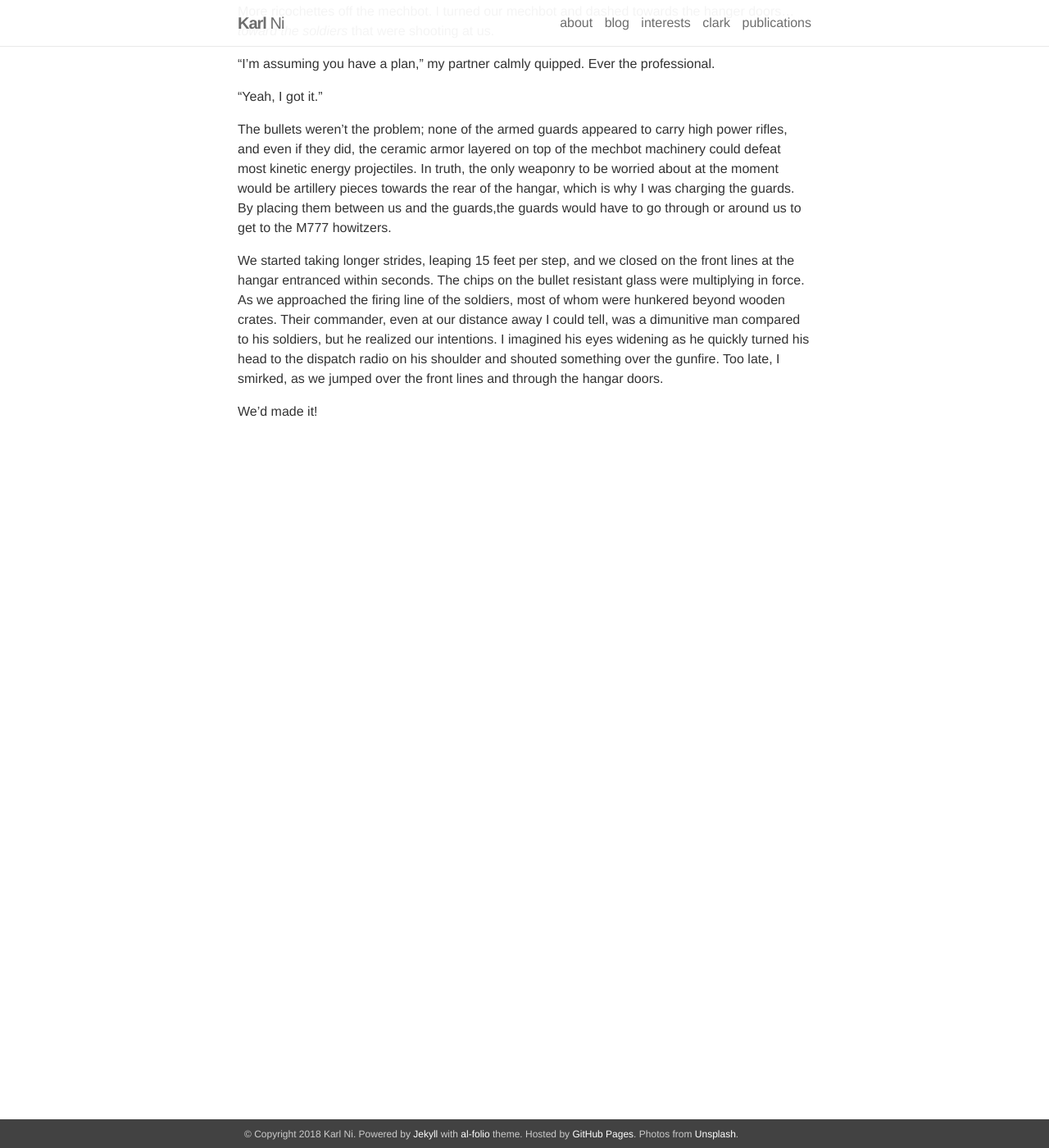
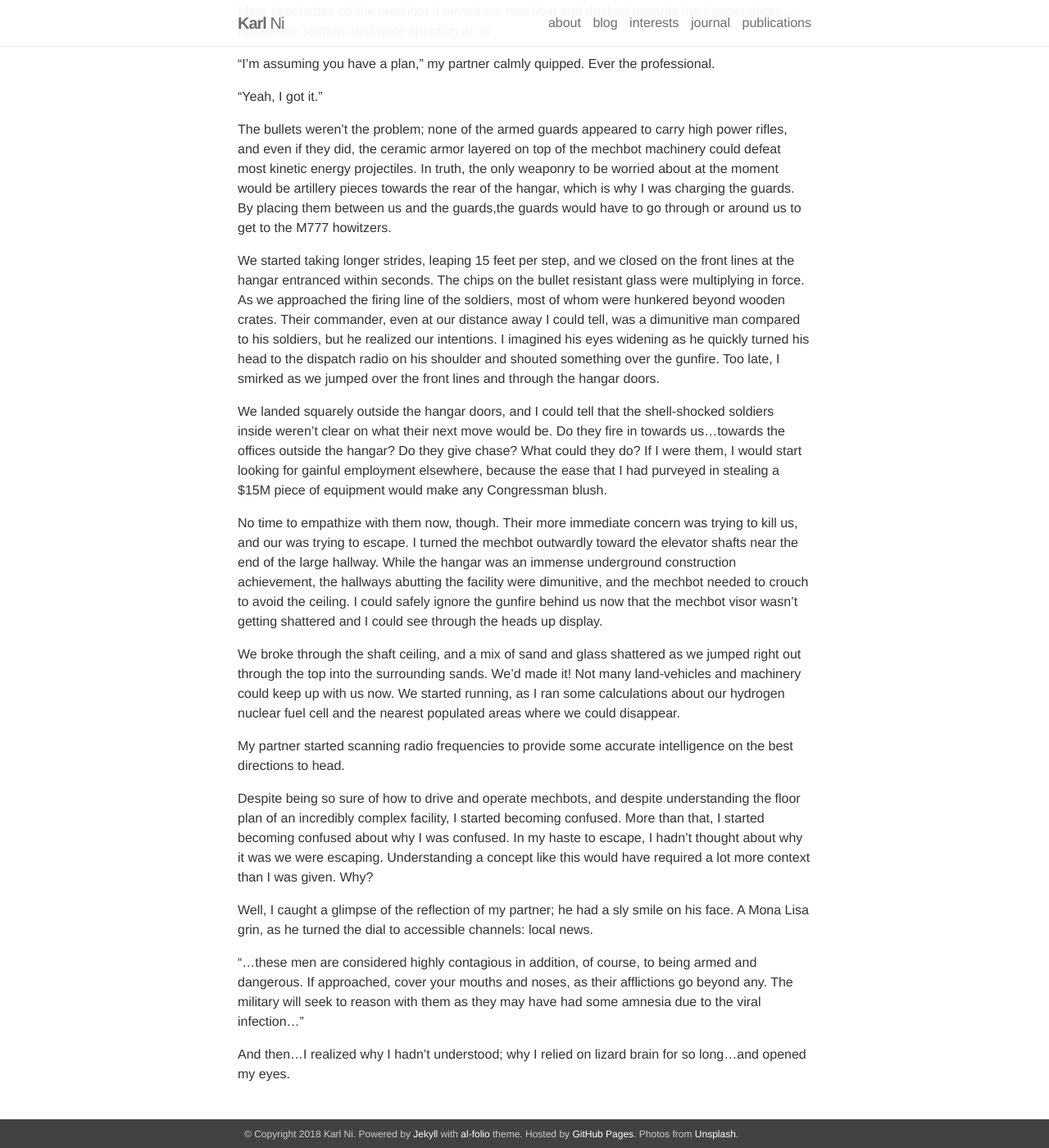
Before and after one commit to karllab41/site, a Jekyll site: the page built from _stories/2018-11-10-Dream-Recall.md, in a window 1280 px wide and 1400 px high, scrolled down 539 px. Shown: the whole window at 82% size. Built offline with Jekyll 4.4.1, drawn with Linux system fonts in a browser that asks for light colours; nearby versions of some CDN libraries.

Commit message:
Heavy editing required

```diff
--- a/_config.yml
+++ b/_config.yml
@@ -73,7 +73,7 @@ collections:
     output: true
     permalink: /subpages/:path/
 
-news_limit: 5
+news_limit: 50
 
 # -----------------------------------------------------------------------------
 # Jekyll settings
--- a/_pages/projects.md
+++ b/_pages/projects.md
@@ -1,6 +1,6 @@
 ---
 layout: page
-title: clark
+title: journal
 permalink: /clark/
 description: Clark and his wonderous adventurous
 ---
--- a/_projects/2_project.markdown
+++ b/_projects/2_project.markdown
@@ -1,8 +1,8 @@
 ---
 layout: page
-title: A very particular set of cost functions
-description: Deriving a cost function
-img: /assets/img/movies/taken.jpg
+title: At one month and hungry
+description: Clark at one month
+img: /assets/img/clark/
 ---
 
 Every project has a beautiful feature shocase page. It's easy to include images, in a flexible 3-column grid format. Make your photos 1/3, 2/3, or full width.
--- a/_stories/2018-11-10-Dream-Recall.md
+++ b/_stories/2018-11-10-Dream-Recall.md
@@ -25,8 +25,20 @@ More ricochettes off the mechbot. I turned our mechbot and dashed towards the ha
 
 The bullets weren't the problem; none of the armed guards appeared to carry high power rifles, and even if they did, the ceramic armor layered on top of the mechbot machinery could defeat most kinetic energy projectiles. In truth, the only weaponry to be worried about at the moment would be artillery pieces towards the rear of the hangar, which is why I was charging the guards. By placing them between us and the guards,the guards would have to go through or around us to get to the M777 howitzers.
 
-We started taking longer strides, leaping 15 feet per step, and we closed on the front lines at the hangar entranced within seconds. The chips on the bullet resistant glass were multiplying in force. As we approached the firing line of the soldiers, most of whom were hunkered beyond wooden crates. Their commander, even at our distance away I could tell, was a dimunitive man compared to his soldiers, but he realized our intentions. I imagined his eyes widening as he quickly turned his head to the dispatch radio on his shoulder and shouted something over the gunfire. Too late, I smirked, as we jumped over the front lines and through the hangar doors.
+We started taking longer strides, leaping 15 feet per step, and we closed on the front lines at the hangar entranced within seconds. The chips on the bullet resistant glass were multiplying in force. As we approached the firing line of the soldiers, most of whom were hunkered beyond wooden crates. Their commander, even at our distance away I could tell, was a dimunitive man compared to his soldiers, but he realized our intentions. I imagined his eyes widening as he quickly turned his head to the dispatch radio on his shoulder and shouted something over the gunfire. Too late, I smirked as we jumped over the front lines and through the hangar doors.
 
+We landed squarely outside the hangar doors, and I could tell that the shell-shocked soldiers inside weren't clear on what their next move would be. Do they fire in towards us...towards the offices outside the hangar? Do they give chase? What could they do? If I were them, I would start looking for gainful employment elsewhere, because the ease that I had purveyed in stealing a $15M piece of equipment would make any Congressman blush.
 
+No time to empathize with them now, though. Their more immediate concern was trying to kill us, and our was trying to escape. I turned the mechbot outwardly toward the elevator shafts near the end of the large hallway. While the hangar was an immense underground construction achievement, the hallways abutting the facility were dimunitive, and the mechbot needed to crouch to avoid the ceiling. I could safely ignore the gunfire behind us now that the mechbot visor wasn't getting shattered and I could see through the heads up display.
 
-We'd made it!
+We broke through the shaft ceiling, and a mix of sand and glass shattered as we jumped right out through the top into the surrounding sands. We'd made it! Not many land-vehicles and machinery could keep up with us now. We started running, as I ran some calculations about our hydrogen nuclear fuel cell and the nearest populated areas where we could disappear.
+
+My partner started scanning radio frequencies to provide some accurate intelligence on the best directions to head.
+
+Despite being so sure of how to drive and operate mechbots, and despite understanding the floor plan of an incredibly complex facility, I started becoming confused. More than that, I started becoming confused about why I was confused. In my haste to escape, I hadn't thought about why it was we were escaping. Understanding a concept like this would have required a lot more context than I was given. Why?
+
+Well, I caught a glimpse of the reflection of my partner; he had a sly smile on his face. A Mona Lisa grin, as he turned the dial to accessible channels: local news.
+
+"...these men are considered highly contagious in addition, of course, to being armed and dangerous. If approached, cover your mouths and noses, as their afflictions go beyond any. The military will seek to reason with them as they may have had some amnesia due to the viral infection..."
+
+And then...I realized why I hadn't understood; why I relied on lizard brain for so long...and opened my eyes.
```
